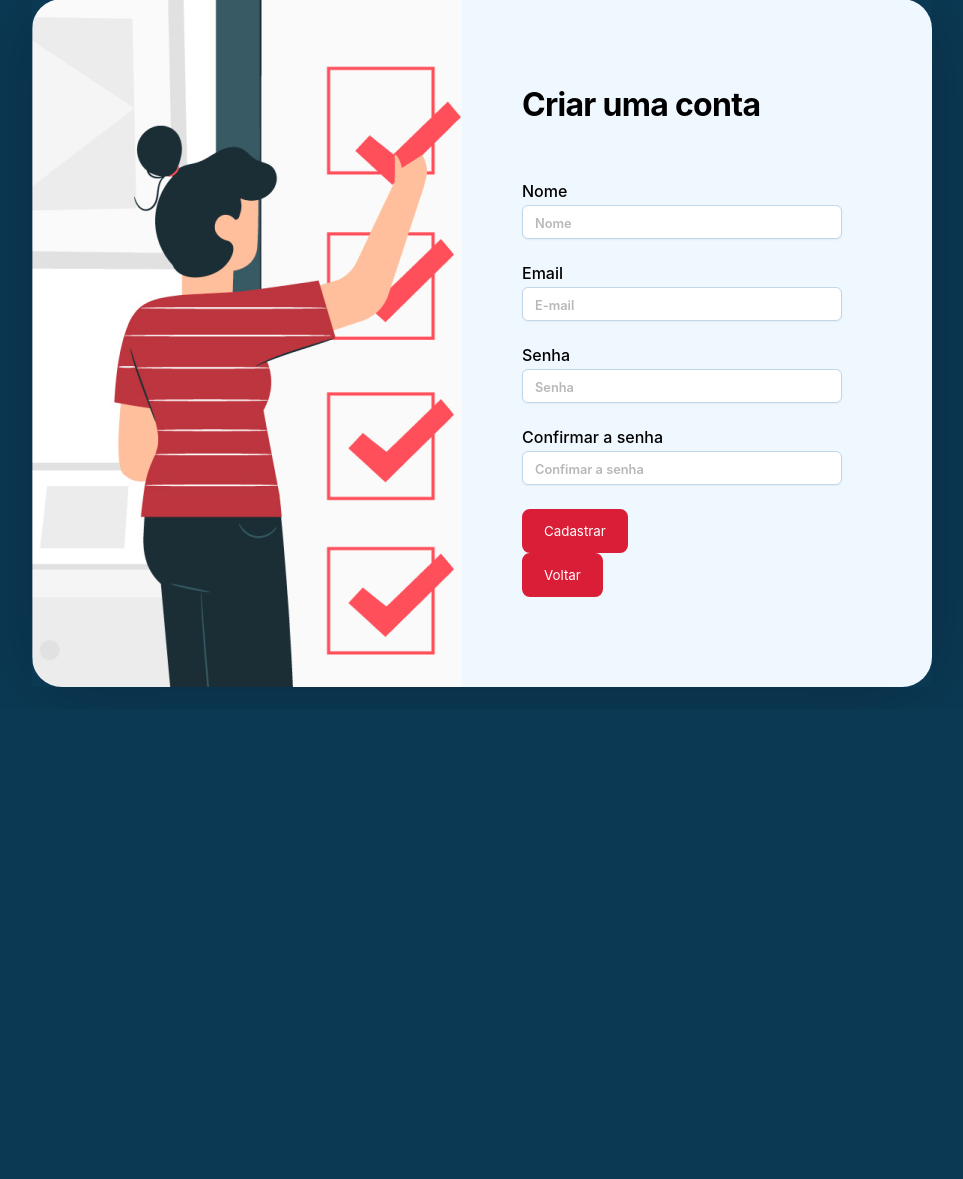
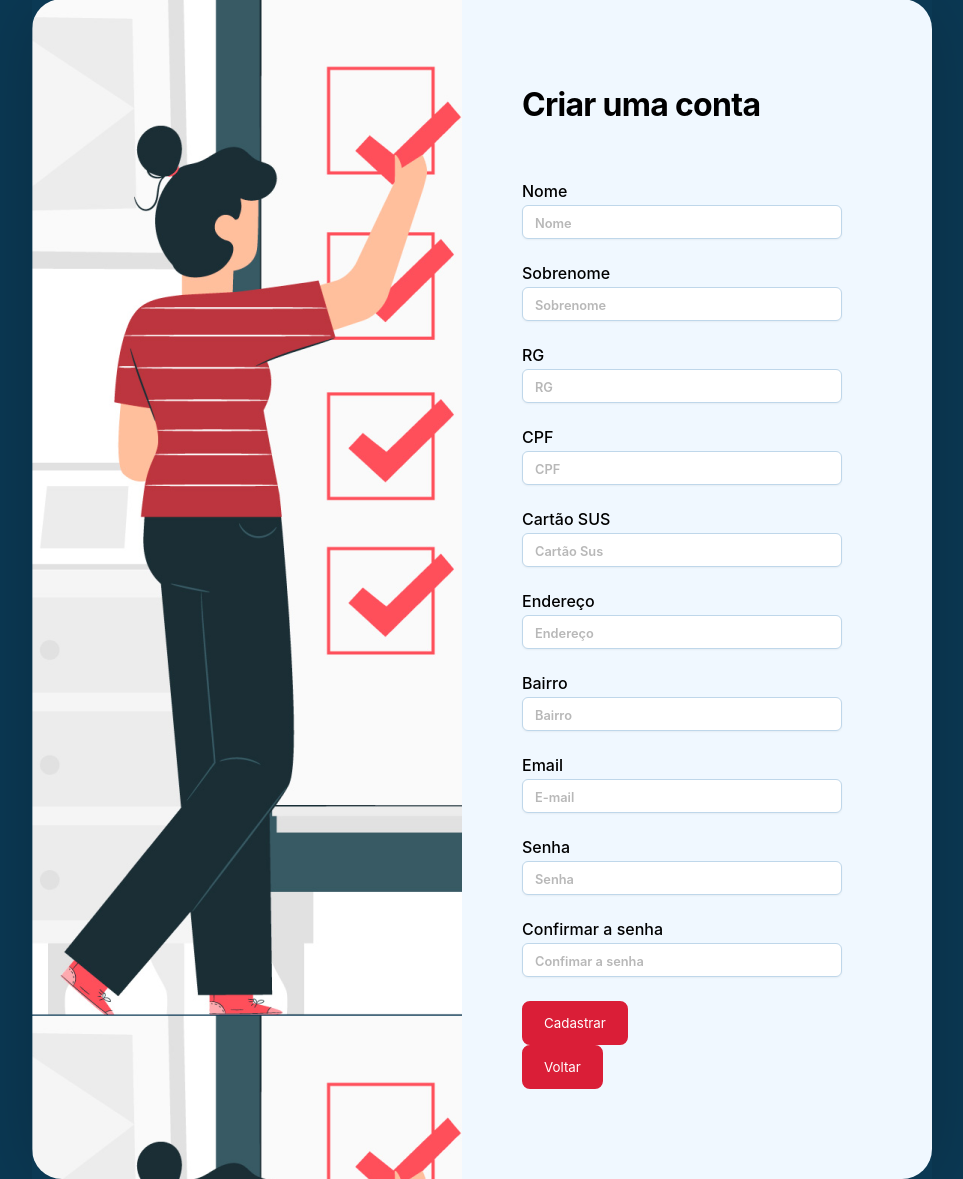
Before and after one commit to vtrpaulop/projetopiIII, a PHP site: page /cadastro in a window 1280 px wide. Shown: the part 91-1270 px from the top of the page, without its empty margins (158-1121 px from the left). Before the commit the page ends 778 px from the top, so only its background shows below. Run offline with PHP 8.4, Linux system fonts and the light colour scheme.

Commit message:
Fix:  Campos novos adicionados
Cadastro completo, testando funcionando

```diff
--- a/cadastro.php
+++ b/cadastro.php
@@ -5,12 +5,18 @@ require_once 'autentica.php';
 if ($_SERVER["REQUEST_METHOD"] == "POST") {
     // Processamento dos dados do formulário
     $nome = $_POST['nome'];
+    $sobreNome = $_POST['sobreNome'];
+    $rg = $_POST['rg'];
+    $cpf = $_POST['cpf'];
+    $cartaoSus = $_POST['cartaoSus'];
+    $endereco = $_POST['endereco'];
+    $bairro = $_POST['bairro'];
     $email = $_POST['email'];
     $senha = $_POST['senha'];
     $senha_confirmar = $_POST['senha__confirmar'];
 
     // Verifica se os campos obrigatórios estão preenchidos
-    if(empty($nome) || empty($email) || empty($senha) || empty($senha_confirmar)) {
+    if(empty($nome) || empty($sobreNome) || empty($rg) || empty($cpf) || empty($cartaoSus) || empty($endereco) || empty($bairro) || empty($email) || empty($senha) || empty($senha_confirmar)) {
         die("Por favor, preencha todos os campos.");
     }
 
@@ -33,7 +39,8 @@ if ($_SERVER["REQUEST_METHOD"] == "POST") {
         $senha_hash = password_hash($senha, PASSWORD_DEFAULT);
 
         // Inserção dos dados no banco de dados
-        $sql = "INSERT INTO usuarios (nome, email, senha) VALUES ('$nome', '$email', '$senha_hash')";
+        $sql = "INSERT INTO Usuarios (nome, sobreNome, rg, cpf, cartaoSus, endereco, bairro, email, senha)
+                VALUES ('$nome', '$sobreNome', '$rg', '$cpf', '$cartaoSus', '$endereco', '$bairro', '$email', '$senha_hash')";
 
         if ($conn->query($sql) === TRUE) {
             echo "Cadastro realizado com sucesso!";
@@ -75,6 +82,66 @@ if ($_SERVER["REQUEST_METHOD"] == "POST") {
                         />
                     </div>
                     <div class="c-login__input">
+                        <label for="sobreNome">Sobrenome</label>
+                        <input
+                                type="text"
+                                name="sobreNome"
+                                id="sobreNome"
+                                placeholder="Sobrenome"
+                                class="c-input"
+                        />
+                    </div>
+                    <div class="c-login__input">
+                        <label for="rg">RG</label>
+                        <input
+                                type="text"
+                                name="rg"
+                                id="rg"
+                                placeholder="RG"
+                                class="c-input"
+                        />
+                    </div>
+                    <div class="c-login__input">
+                        <label for="cpf">CPF</label>
+                        <input
+                                type="text"
+                                name="cpf"
+                                id="cpf"
+                                placeholder="CPF"
+                                class="c-input"
+                        />
+                    </div>
+                    <div class="c-login__input">
+                        <label for="cartaoSus">Cartão SUS</label>
+                        <input
+                                type="text"
+                                name="cartaoSus"
+                                id="cartaoSus"
+                                placeholder="Cartão Sus"
+                                class="c-input"
+                        />
+                    </div>
+                    <div class="c-login__input">
+                        <label for="endereco">Endereço</label>
+                        <input
+                                type="text"
+                                name="endereco"
+                                id="endereco"
+                                placeholder="Endereço"
+                                class="c-input"
+                        />
+                    </div>
+                    <div class="c-login__input">
+                        <label for="bairro">Bairro</label>
+                        <input
+                                type="text"
+                                name="bairro"
+                                id="bairro"
+                                placeholder="Bairro"
+                                class="c-input"
+                        />
+                    </div>
+                    <div class="c-login__input">
                         <label for="email">Email</label>
                         <input
                                 type="text"
@@ -87,7 +154,7 @@ if ($_SERVER["REQUEST_METHOD"] == "POST") {
                     <div class="c-login__input">
                         <label for="senha">Senha</label>
                         <input
-                                type="text"
+                                type="password"
                                 name="senha"
                                 id="senha"
                                 placeholder="Senha"
@@ -95,9 +162,9 @@ if ($_SERVER["REQUEST_METHOD"] == "POST") {
                         />
                     </div>
                     <div class="c-login__input">
-                        <label for="senha">Confirmar a senha</label>
+                        <label for="senha__confirmar">Confirmar a senha</label>
                         <input
-                                type="text"
+                                type="password"
                                 name="senha__confirmar"
                                 id="senha__confirmar"
                                 placeholder="Confimar a senha"
@@ -109,15 +176,14 @@ if ($_SERVER["REQUEST_METHOD"] == "POST") {
                             value="Cadastrar"
                             class="c-button__primary"
                     />
-
-
                 </form>
-                <a href="index.html"> <input
-                            type="submit"
-                            value="Voltar"
-                            class="c-button__primary"
-                    />  </a>
-
+                <a href="./index.html">
+                    <input
+                        type="submit"
+                        value="Voltar"
+                        class="c-button__primary"
+                    />
+                </a>
             </div>
         </div>
     </div>
--- a/login.php
+++ b/login.php
@@ -73,6 +73,7 @@ if ($_SERVER["REQUEST_METHOD"] == "POST") {
                     </div>
                     <input type="submit" value="Entrar" class="c-button__primary" />
                 </form>
+                <a href="./index.html"><input type="submit" value="Voltar" class="c-button__primary" /></a>
                 <?php if(isset($mensagem_erro)): ?>
                 <div class="c-login__erro">
                     <?php echo $mensagem_erro; ?>
```
